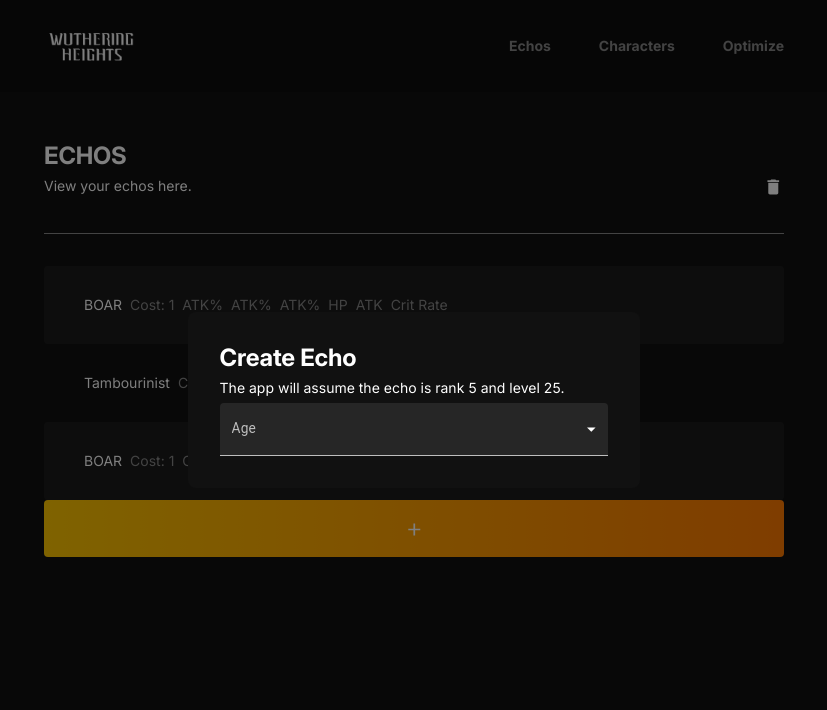
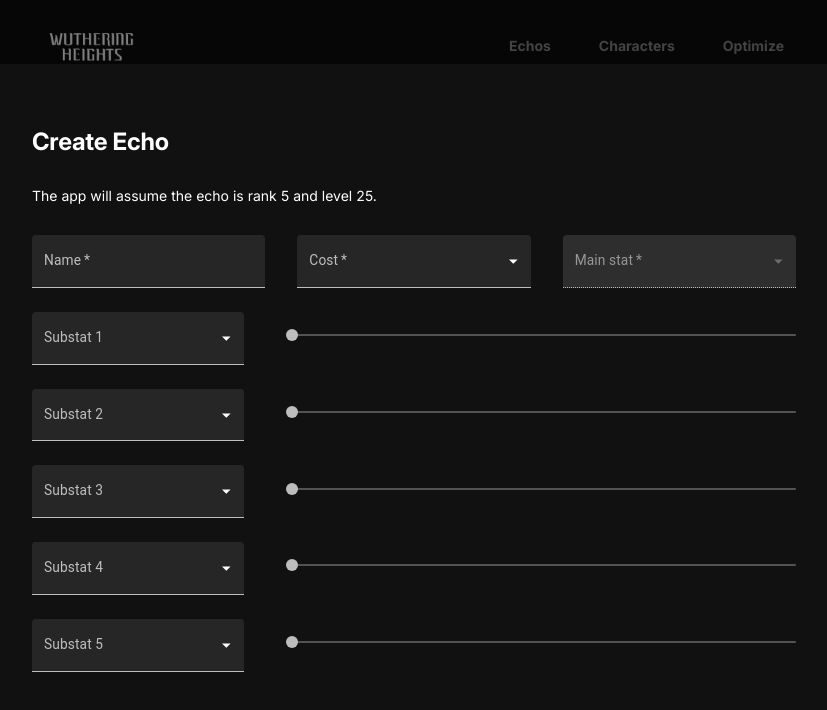
Before and after one commit to RyanNg20/WutheringHeights, a Next.js app in the folder frontend/: page /echos in a window 1280 px wide. Shown: the top 710 px of the page, without its empty margins (226-1053 px from the left). Built offline with nearby package versions, Linux system fonts and the light colour scheme.

Commit message:
echo creation page almost done, need to add submit button, and state for slider

```diff
--- /dev/null
+++ b/frontend/components/dropSlider.js
@@ -0,0 +1,16 @@
+import Dropdown from "./dropdown"
+import { Slider } from "@mui/material"
+
+export default function DropSlider({state, setState, label, options, optionVals, min, max, step, disabled}) {
+
+  return (
+    <div className='flex flex-row items-center gap-12'>
+      <div className="grow-1">
+        <Dropdown state={state} setState={setState} label={label} options={options} optionVals={optionVals}/>
+      </div>
+      <div className="grow-3">
+        <Slider size="small" valueLabelDisplay='auto' min={min} max={max} step={step} disabled={disabled}/>
+      </div>
+    </div>
+  )
+}
--- a/frontend/components/dropdown.js
+++ b/frontend/components/dropdown.js
@@ -3,25 +3,24 @@ import InputLabel from '@mui/material/InputLabel';
 import MenuItem from '@mui/material/MenuItem';
 import FormControl from '@mui/material/FormControl';
 import Select from '@mui/material/Select';
-import { useState } from 'react';
 
-export default function Dropdown() {
-  const [age, setAge] = useState('')
+export default function Dropdown({state, setState, label, options, optionVals, required, disabled}) {
 
   return (
-    <FormControl fullWidth variant="filled">
-      <InputLabel id="label">Age</InputLabel>
+    <FormControl fullWidth variant="filled" required={required} disabled={disabled}>
+      <InputLabel id="label">{label}</InputLabel>
       <Select
         labelId="label"
         id="label"
-        value={age}
-        label="Age"
-        onChange={(event) => {setAge(event.target.value)}}
-        // style={{backgroundColor: "#000000"}}
+        value={state}
+        label={label}
+        onChange={(event) => {setState(event.target.value)}}
       >
-        <MenuItem value={10}>Ten</MenuItem>
-        <MenuItem value={20}>Twenty</MenuItem>
-        <MenuItem value={30}>Thirty</MenuItem>
+        {options.map((option, i) => {
+          return (
+            <MenuItem key={option} value={optionVals[i]}>{option}</MenuItem>
+          )
+        })}
       </Select>
     </FormControl>
   );
--- a/frontend/components/modal.js
+++ b/frontend/components/modal.js
@@ -1,7 +1,7 @@
 export default function Modal (props) {
   return (
-    <div className="absolute bg-[rgba(0,0,0,0.5)] w-[100svw] h-[100svh] top-0 left-0 z-10 flex flex row items-center justify-center">
-      <div className="bg-background p-8 rounded-lg">
+    <div className="absolute bg-[rgba(0,0,0,0.5)] w-[100svw] h-[100svh] top-0 left-0 z-10 flex items-center justify-center">
+      <div className="bg-background p-16 rounded-lg flex flex-col w-[892px] gap-6">
         {props.children}
       </div>
     </div>
--- a/frontend/components/navbar.js
+++ b/frontend/components/navbar.js
@@ -10,7 +10,7 @@ const Navbar = () => {
       <div className="bg-darkGray h-[92px] w-[100svw] flex flex-row justify-between absolute top-0 left-0 z-[-1]"/>
       <button>
         <Link href="/">
-          <Image src={"/logo.png"} width={96} height={54} style={{objectFit: 'contain'}}/>
+          <Image src={"/logo.png"} width={96} height={54} style={{objectFit: 'contain'}} alt="Wuthering heights logo"/>
         </Link>
       </button>
 
--- a/frontend/pages/echos/index.js
+++ b/frontend/pages/echos/index.js
@@ -1,28 +1,62 @@
 import { useState } from 'react';
 import Navbar from '../../components/navbar';
 import ContentWrapper from '../../components/contentWrapper'
-import { Typography, useTheme } from '@mui/material';
+import { Typography, useTheme, TextField, Slider } from '@mui/material';
 import DeleteIcon from '@mui/icons-material/Delete';
 import AddIcon from '@mui/icons-material/Add';
 import Modal from '../../components/modal';
 import Dropdown from '../../components/dropdown';
+import DropSlider from '../../components/dropSlider';
 
+
+// ms: main stat, ss: substat
 export default function Echos() {
   const theme = useTheme()
 
   const [selected, setSelected] = useState([])
   const [showModal, setShowModal] = useState(true)
 
-  // ms: main stat, ss: substat
+  // state for creation of new echo
+  const [name, setName] = useState("")
+  const [cost, setCost] = useState("")
+  const [ms, setMs] = useState("")
+
+  const [ss1, setSs1] = useState("")
+  const [ss2, setSs2] = useState("")
+  const [ss3, setSs3] = useState("")
+  const [ss4, setSs4] = useState("")
+  const [ss5, setSs5] = useState("")
+
+  const [ss1Val, setSs1Val] = useState("")
+  const [ss2Val, setSs2Val] = useState("")
+  const [ss3Val, setSs3Val] = useState("")
+  const [ss4Val, setSs4Val] = useState("")
+  const [ss5Val, setSs5Val] = useState("")
+
+  // List of created Echos
   const [echos, setEchos] = useState([
     { name: "BOAR", cost: 1, ms1: "ATK%", ms2: "ATK%", ss1: "ATK%", ss2: "HP", ss3: "ATK", ss4: "Crit Rate", ss5: "Crit Damage", ss1Val: 0.325, ss2Val: 0.123, ss3Val: 0.325, ss4Val: 0.932, ss5Val: 0.392},
     { name: "Tambourinist", cost: 4, ms1: "Glacio DMG Bonus", ms2: "ATK%", ss1: "ATK%", ss2: "HP", ss3: "ATK", ss4: "Crit Rate", ss5: "Crit Damage", ss1Val: 0.325, ss2Val: 0.123, ss3Val: 0.325, ss4Val: 0.932, ss5Val: 0.392},
     { name: "BOAR", cost: 1, ms1: "Crit Rate", ms2: "ATK%", ss1: "ATK%", ss2: "HP", ss3: "ATK", ss4: "Crit Rate", ss5: "Crit Damage", ss1Val: 0.325, ss2Val: 0.123, ss3Val: 0.325, ss4Val: 0.932, ss5Val: 0.392},
   ])
 
+  // ssRanges: associates all possible substats with min value max value and step size
+  // ssList: list of all possible substats
+  // costToMsVals: associates different cost echos and a mainstat with a mainstat value
+  // costToMs: associates different cost echos to a list of possible mainstats
+  const { ssRanges, ssList, costToMsVals, costToMs } = data()
+
+  let dropSliderInfo = [
+    { state: ss1, setState: setSs1, label: "Substat 1" },
+    { state: ss2, setState: setSs2, label: "Substat 2" },
+    { state: ss3, setState: setSs3, label: "Substat 3" },
+    { state: ss4, setState: setSs4, label: "Substat 4" },
+    { state: ss5, setState: setSs5, label: "Substat 5" },
+  ]
 
   return (
     <ContentWrapper>
+
       <Modal>
         <Typography variant="h2">
           Create Echo
@@ -30,10 +64,36 @@ export default function Echos() {
         <Typography variant="p">
           The app will assume the echo is rank 5 and level 25.
         </Typography>
-        <Dropdown/>
+        <div className='flex flex-row gap-8'>
+          <TextField id="filled-basic" label="Name" variant="filled" value={name} onChange={(event) => {setName(event.target.value)}} required fullWidth/>
+
+          <Dropdown state={cost} setState={setCost} label="Cost" options={[1,3,4]} optionVals={[1,3,4]} required/>
+          <Dropdown state={ms} setState={setMs} label="Main stat" options={cost == ""?[]:costToMs[cost]} optionVals={cost == ""?[]:costToMs[cost]} disabled={cost==""} required/>
+        </div>
+
+        {dropSliderInfo.map((info, _) => {
+          return (
+            <DropSlider
+              key={info.label}
+              state={info.state}
+              setState={info.setState}
+              label={info.label}
+              options={ssList}
+              optionVals={ssList}
+              min={info.state==""?0:ssRanges[info.state][0]}
+              max={info.state==""?0:ssRanges[info.state][1]}
+              step={info.state==""?0:ssRanges[info.state][2]}
+              disabled={info.state==""}
+            />
+          )
+        })}
       </Modal>
+
       <Navbar/>
+
+      {/* Echos */}
       <div className="flex flex-col">
+        {/* Title */}
         <Typography variant="h2" style={{marginTop: 50}}>
           ECHOS
         </Typography>
@@ -48,10 +108,11 @@ export default function Echos() {
 
         {/* Line */}
         <div className="h-[1px] bg-lightGray my-8"/>
+
+        {/* List of Echos */}
         {echos.map((echo, i) => {
-          console.log(i)
           return (
-            <button key={echo} style={{backgroundColor: i % 2 == 0?theme.colors.gray:""}} className="p-4 rounded px-8">
+            <button key={i} style={{backgroundColor: i % 2 == 0?theme.colors.gray:""}} className="p-4 rounded px-8">
               <Typography variant='p'>
                 <div className='text-lightGray flex flex-row gap-2 m-2'>
                   <p className='text-white'>{echo.name}</p>
@@ -67,6 +128,8 @@ export default function Echos() {
             </button>
           )
         })}
+
+        {/* New Echo Button */}
         <button className="p-4 rounded px-8 bg-sunset">
           <AddIcon style={{height: 23}}/>
         </button>
@@ -75,3 +138,75 @@ export default function Echos() {
     </ContentWrapper>
   );
 }
+
+const data = () => {
+
+  // All possible mainstats that 4, 3, 1 costs can have respectively
+  const msVals4 = {
+    "ATK%": 0.33,
+    "HP%": 0.33,
+    "DEF%": 0.418,
+    "Crit Rate": 0.22,
+    "Crit DMG": 0.44,
+    "Healing Bonus": 0.264,
+  }
+  const msList4 = Object.keys(msVals4)
+
+  const msVals3 = {
+    "ATK%": 0.3,
+    "HP%": 0.3,
+    "DEF%": 0.38,
+    "Glacio DMG Bonus": .3,
+    "Fusion DMG Bonus": .3,
+    "Electro DMG Bonus": .3,
+    "Aero DMG Bonus": .3,
+    "Spectro DMG Bonus": .3,
+    "Havoc DMG Bonus": .3,
+    "Energy Regen": .32,
+  }
+  const msList3 = Object.keys(msVals3)
+
+  const msVals1 = {
+    "ATK%": 0.33,
+    "HP%": 0.33,
+    "DEF%": 0.418,
+  }
+  const msList1 = Object.keys(msVals1)
+
+  // All possible substats that echos can have
+  // [min, max, step]
+  const ssRanges = {
+    "HP": [320, 580, 10],
+    "ATK": [30, 70, 1],
+    "DEF": [30, 70, 1],
+    "HP%": [.064, .116, .001],
+    "ATK%": [0.064, .116, .001],
+    "DEF%": [.081, .147, .001],
+    "Crit Rate": [.063, .105, .001],
+    "Crit DMG": [.126, 0.210, .001],
+    "Energy Regen": [.056, .149, .001],
+    "Resonance Skill DMG Bonus": [.064, .124, .001],
+    "Basic ATK DMG Bonus": [.064, .116, .001],
+    "Heavy ATK DMG Bonus": [.064, .116, .001],
+    "Resonance Liberation DMG Bonus": [.064, .116, .001],
+  }
+  const ssList = Object.keys(ssRanges)
+
+  const costToMsVals = {
+    4: msVals4,
+    3: msVals3,
+    1: msVals1,
+  }
+  const costToMs = {
+    4: msList4,
+    3: msList3,
+    1: msList1,
+  }
+
+  return {
+    ssRanges,
+    ssList,
+    costToMsVals,
+    costToMs,
+  }
+}
--- a/frontend/pages/index.js
+++ b/frontend/pages/index.js
@@ -20,9 +20,9 @@ export default function Home() {
     "Obtain said echos with prayers to RNGesus"
   ]
   const solutionImages = [
-    <Image src="/emote1.png" height={114} width={114}/>,
-    <Image src="/emote2.png" height={114} width={114}/>,
-    <Image src="/emote3.png" height={114} width={114}/>,
+    <Image src="/emote1.png" height={114} width={114} alt="BaiZhi Emote"/>,
+    <Image src="/emote2.png" height={114} width={114} alt="Rover Emote"/>,
+    <Image src="/emote3.png" height={114} width={114} alt="Jiyun Emote"/>,
   ]
 
   return (
--- a/frontend/styles/global.css
+++ b/frontend/styles/global.css
@@ -58,6 +58,19 @@ body {
   border-color: red;
 } */
 
+.MuiInputBase-input {
+  background-color: var(--darkGray);
+  border-top-left-radius: 5px;
+  border-top-right-radius: 5px;
+
+}
+
+.MuiInputBase-root {
+  background-color: var(--darkGray);
+  border-top-left-radius: 5px;
+  border-top-right-radius: 5px;
+}
+
 .MuiInputBase-root:hover .MuiOutlinedInput-notchedOutline {
   border-color: var(--lightGray);
 }
@@ -68,6 +81,8 @@ body {
 
 .MuiSelect-filled {
   background-color: var(--darkGray);
+  /* color: var(--lightGray) */
+
 }
 
 .MuiSelect-filled:focus {
--- a/frontend/tailwind.config.js
+++ b/frontend/tailwind.config.js
@@ -6,6 +6,12 @@ module.exports = {
     "./components/**/*.{js,ts,jsx,tsx,mdx}",
   ],
   theme: {
+    flexGrow: {
+      0: '0',
+      1: '1',
+      2: '2',
+      3: '3',
+    },
     textColor: {
       orange: "#FF7A00",
       yellow: "#FFC700",
```
